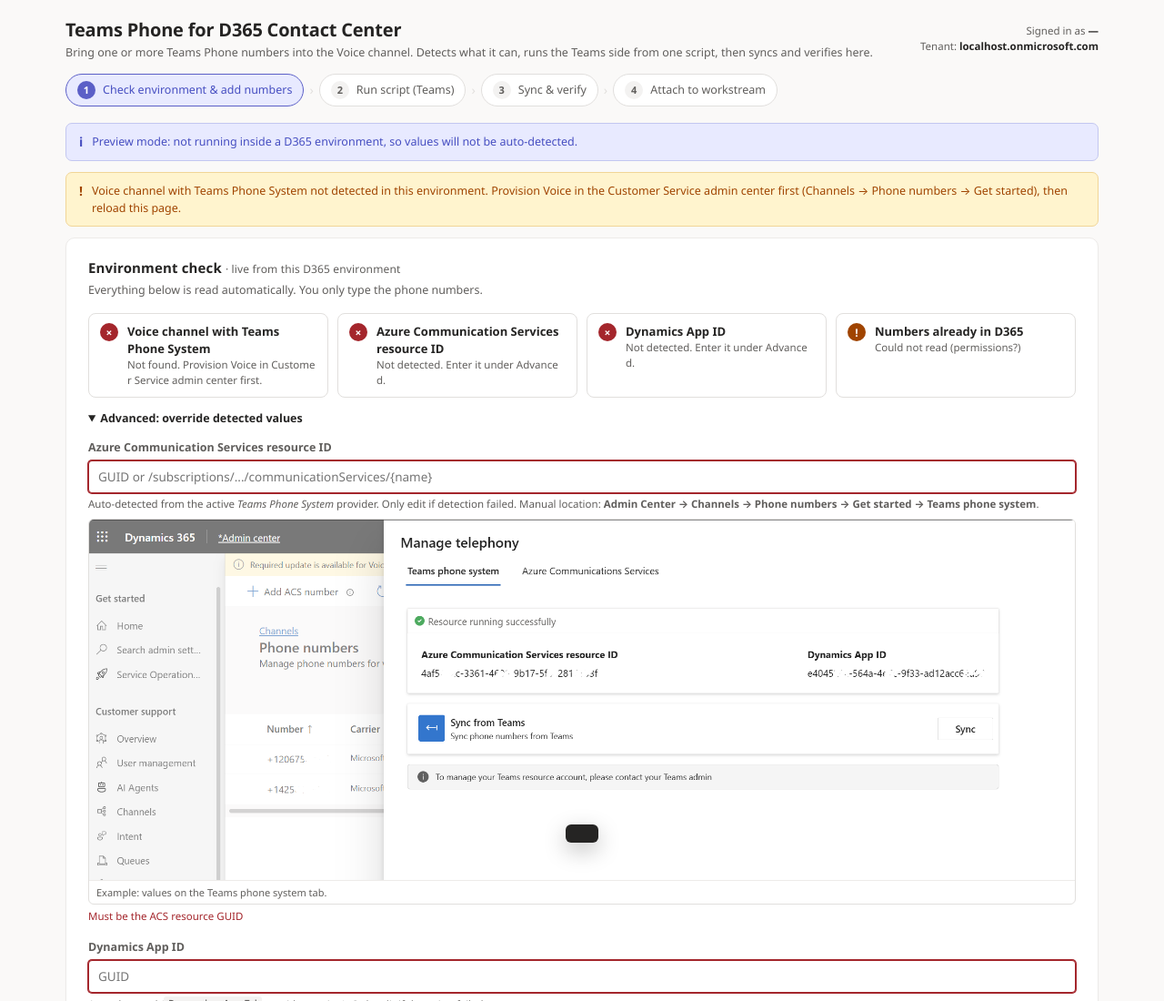
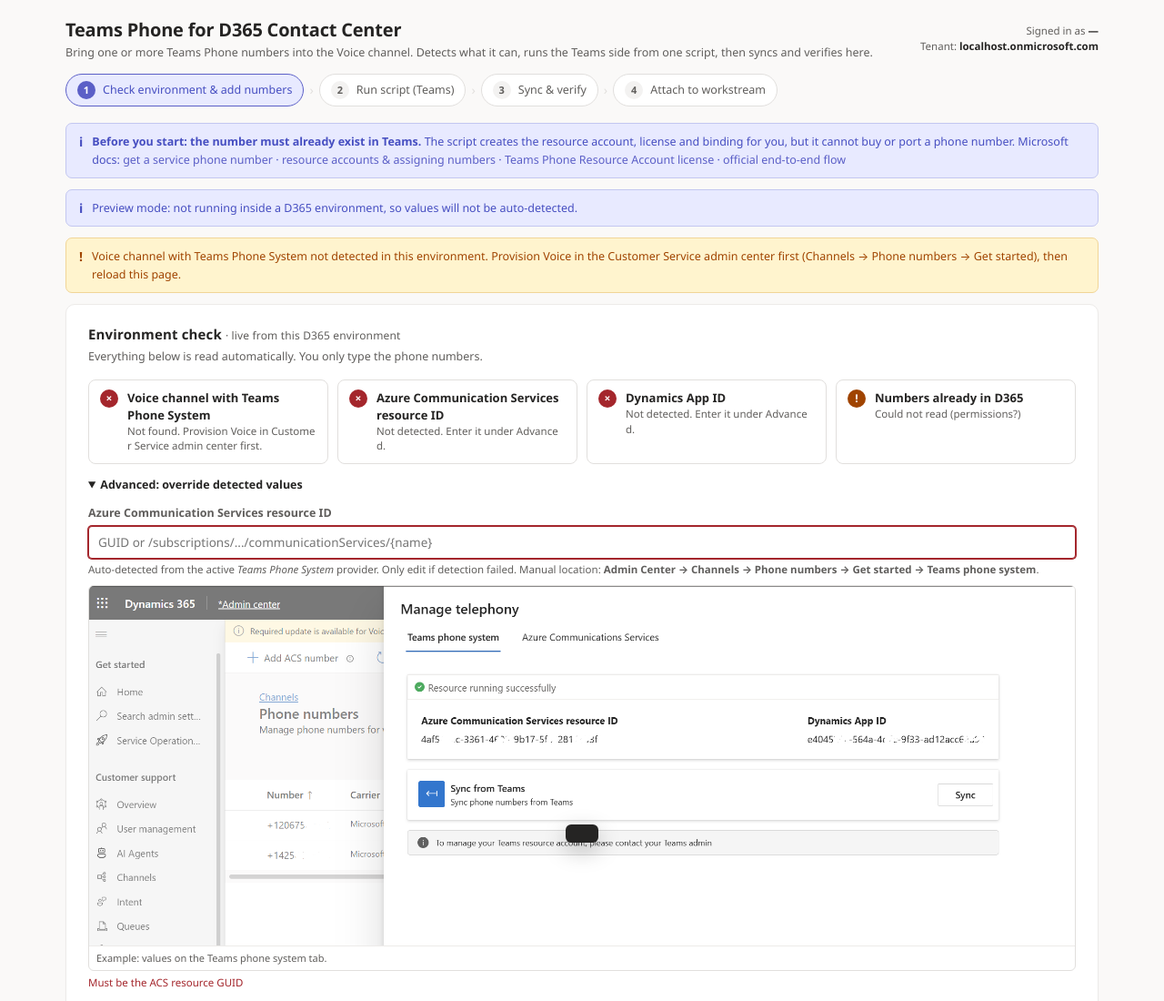
Before and after one commit to moliveirapinto/teams-phone-d365-wizard, a plain HTML site: page webresource/mau_TeamsPhoneSetup.html in a window 1280 px wide. Shown: the top 1100 px of the page at 91% size. Drawn offline with Linux system fonts and the light colour scheme; no server answers.

Commit message:
Link Microsoft Learn docs for the Teams-side prerequisites (README + wizard)
Co-authored-by: Copilot <223556219+Copilot@users.noreply.github.com>

```diff
--- a/webresource/mau_TeamsPhoneSetup.html
+++ b/webresource/mau_TeamsPhoneSetup.html
@@ -123,6 +123,18 @@
     <div class="stp" data-stp="4"><span class="num">4</span>Attach to workstream</div>
   </div>
 
+  <div class="banner info" role="note">
+    <span class="ic">i</span>
+    <div>
+      <strong>Before you start: the number must already exist in Teams.</strong>
+      The script creates the resource account, license and binding for you, but it cannot buy or port a phone number.
+      Microsoft docs:
+      <a href="https://learn.microsoft.com/en-us/microsoftteams/getting-service-phone-numbers" target="_blank" rel="noopener">get a service phone number</a> &middot;
+      <a href="https://learn.microsoft.com/en-us/microsoftteams/manage-resource-accounts" target="_blank" rel="noopener">resource accounts &amp; assigning numbers</a> &middot;
+      <a href="https://learn.microsoft.com/en-us/microsoftteams/teams-add-on-licensing/virtual-user" target="_blank" rel="noopener">Teams Phone Resource Account license</a> &middot;
+      <a href="https://learn.microsoft.com/en-us/dynamics365/contact-center/administer/configure-teams-phone-in-voice-channel" target="_blank" rel="noopener">official end-to-end flow</a>
+    </div>
+  </div>
   <div id="banners"></div>
 
   <div class="card">
```
Also changed, not shown: 1 other file.
